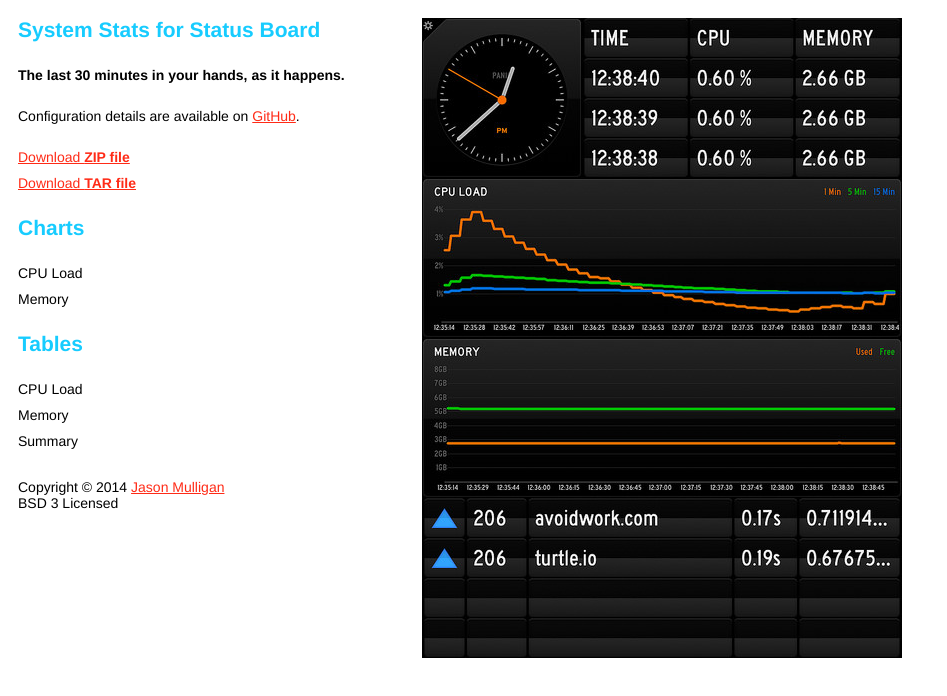
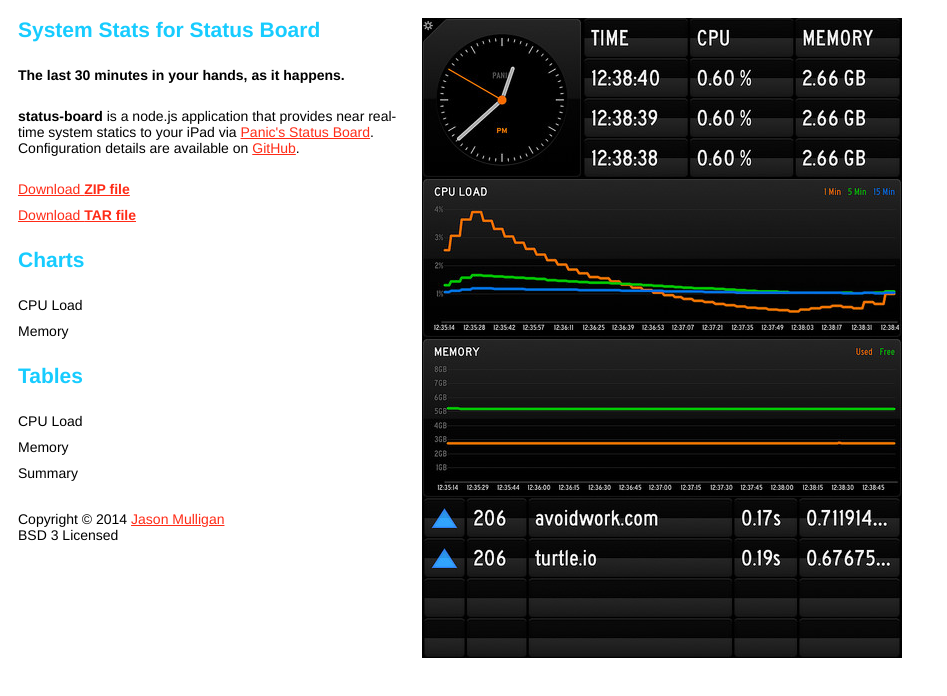
Before and after one commit to avoidwork/status-board, a plain HTML site: page index.htm in a window 1280 px wide. Shown: the whole page, without its empty margins (0-947 px from the left). Drawn offline with Linux system fonts and the light colour scheme.

Commit message:
Minor tweaks

```diff
--- a/css/style.css
+++ b/css/style.css
@@ -41,7 +41,9 @@ a:hover {
 	color: #ff7a29;
 }
 
-a * {
+a *,
+strong,
+span {
 	margin: 0 0 0 0;
 }
 
--- a/index.htm
+++ b/index.htm
@@ -11,7 +11,7 @@
 		<header>
 			<h1>System Stats for Status Board</h1>
 			<h4>The last 30 minutes in your hands, as it happens.</h4>
-			<p>Configuration details are available on <a href="https://github.com/avoidwork/status-board">GitHub</a>.</p>
+			<p><strong>status-board</strong> is a node.js application that provides near real-time system statics to your iPad via <a href="https://panic.com/statusboard/">Panic's Status Board</a>. Configuration details are available on <a href="https://github.com/avoidwork/status-board">GitHub</a>.</p>
 			<ul>
 				<li><a href="https://github.com/avoidwork/status-board/zipball/master">Download <strong>ZIP file</strong></a></li>
 				<li><a href="https://github.com/avoidwork/status-board/tarball/master">Download <strong>TAR file</strong></a></li>
```
